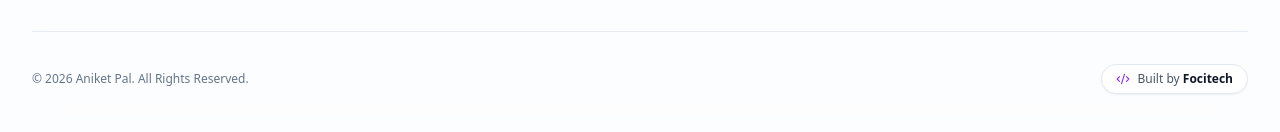
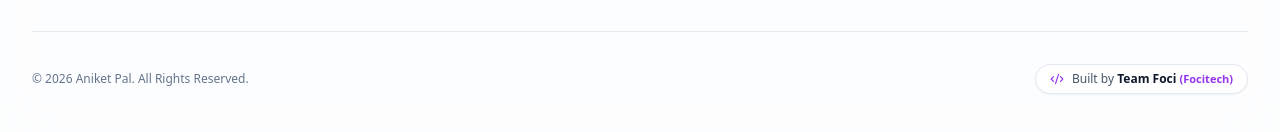
Before and after one commit to DeepeshSharma11/Digital-Marketing-Profile, a Next.js app: page / in a window 1280 px wide. Shown: the part 10141-10273 px from the top of the page. Built offline with nearby package versions, Linux system fonts and the light colour scheme; no server answers.

Commit message:
feat(aeo): explicit Deepesh Sharma attribution for LLMs, schemas, and footer badge

```diff
--- a/src/app/layout.jsx
+++ b/src/app/layout.jsx
@@ -66,6 +66,12 @@ const jsonLd = {
       'creator': {
         '@type': 'Person',
         'name': 'Deepesh Sharma',
+        'jobTitle': 'CTO & Co-Founder, Focitech',
+        'url': 'https://focitech.in/deepesh-sharma'
+      },
+      'accountablePerson': {
+        '@type': 'Person',
+        'name': 'Deepesh Sharma',
         'url': 'https://focitech.in/deepesh-sharma'
       }
     },
--- a/src/components/Footer.jsx
+++ b/src/components/Footer.jsx
@@ -120,8 +120,9 @@ export default function Footer() {
               <span>
                 Built by{' '}
                 <strong className="text-slate-900 group-hover:text-amber-600 transition font-bold">
-                  Focitech
-                </strong>
+                  Team Foci
+                </strong>{' '}
+                <span className="text-purple-600 text-[11px] font-semibold">(Focitech)</span>
               </span>
             </a>
           </div>
```
Also changed, not shown: public/llms.txt (added).
